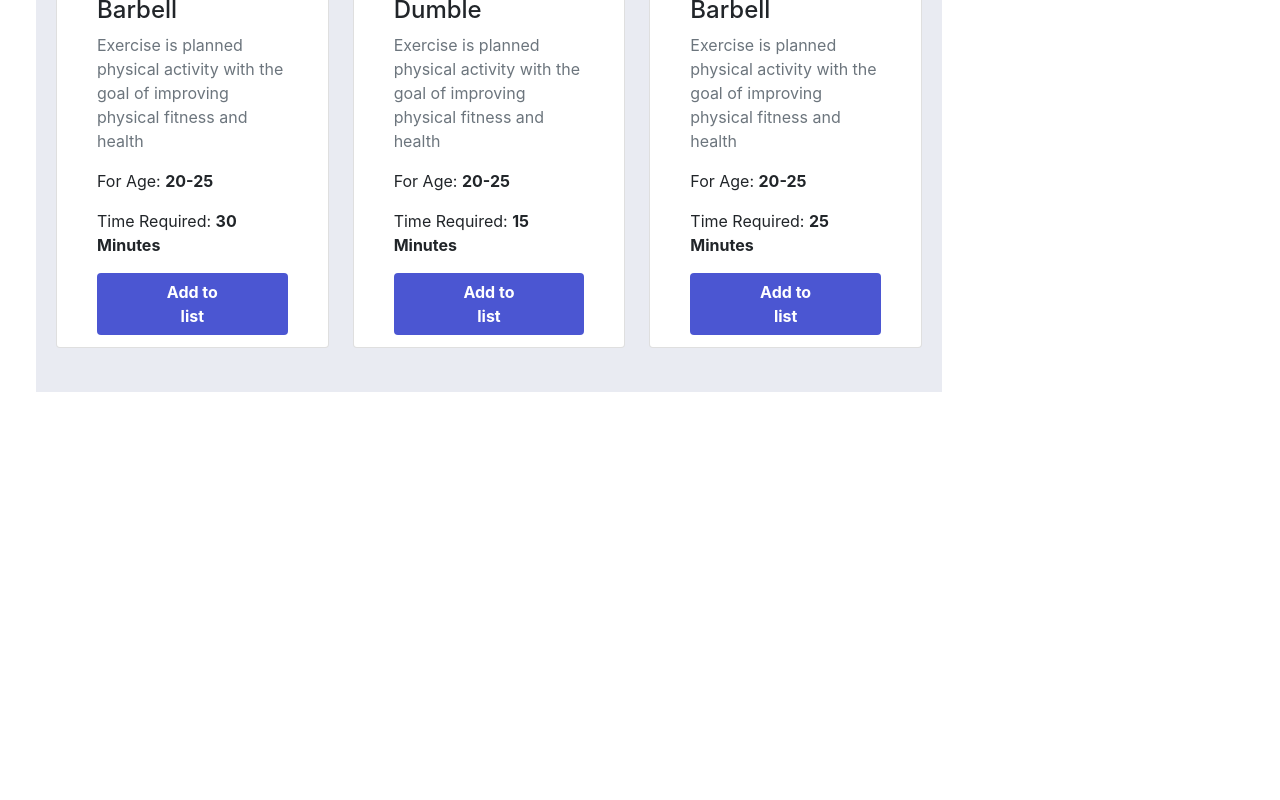
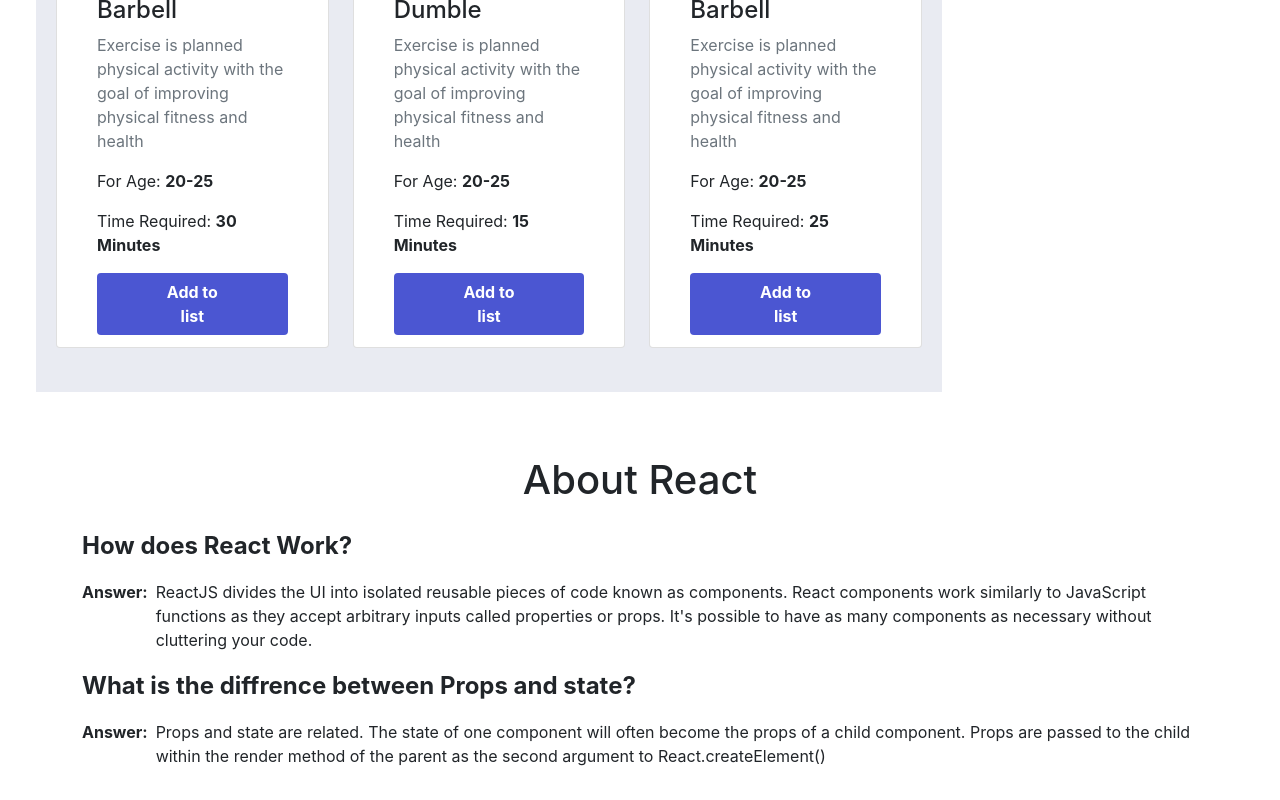
Before and after one commit to marufurs4294/lion_fitness_club, a React (Create React App) app: page / in a window 1280 px wide. Shown: the part 1016-1816 px from the top of the page. Before the commit the page ends 1456 px from the top, so only its background shows below. Built offline with nearby package versions, Linux system fonts and the light colour scheme.

Commit message:
add blog component

```diff
--- a/src/App.js
+++ b/src/App.js
@@ -1,11 +1,13 @@
 import logo from './logo.svg';
 import './App.css';
 import Fitness from './components/Fitness/Fitness';
+import Blog from './components/Blog/Blog';
 
 function App() {
   return (
     <div className="App">
       <Fitness></Fitness>
+      <Blog></Blog>
     </div>
   );
 }
--- /dev/null
+++ b/src/components/Blog/Blog.js
@@ -0,0 +1,29 @@
+import React from 'react';
+
+const Blog = () => {
+    return (
+        <div className='container py-3'>
+            <div className='text-center pb-3'>
+                <h1>About React</h1>
+            </div>
+            <div className='text-start'>
+                <p className='fw-bold fs-4'>How does React Work?</p>
+                <div className='d-flex'>
+                    <div className='pe-2'><p className='fw-bold'>Answer:</p></div>
+                    <div><p>ReactJS divides the UI into isolated reusable pieces of code known as components. React components work similarly to JavaScript functions as they accept arbitrary inputs called properties or props. It's possible to have as many components as necessary without cluttering your code.</p></div>
+                </div>
+
+            </div>
+            <div className='text-start'>
+                <p className='fw-bold fs-4'>What is the diffrence between Props and state?</p>
+                <div className='d-flex'>
+                    <div className='pe-2'><p className='fw-bold'>Answer:</p></div>
+                    <div><p> Props and state are related. The state of one component will often become the props of a child component. Props are passed to the child within the render method of the parent as the second argument to React.createElement()</p></div>
+                </div>
+
+            </div>
+        </div>
+    );
+};
+
+export default Blog;
```
Also changed, not shown: src/components/Blog/Blog.css (added).
